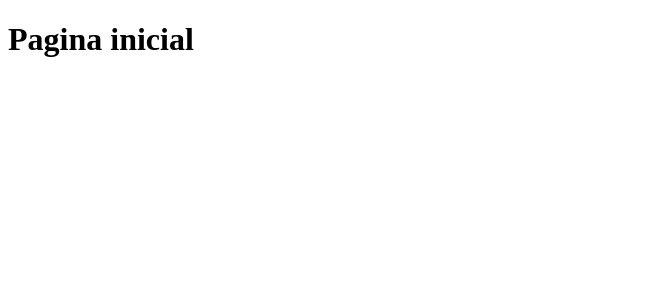
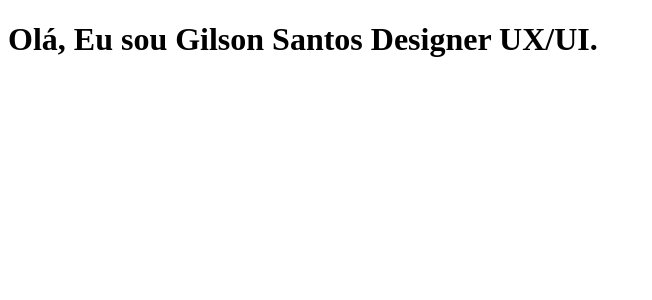
Before and after one commit to GilsonSantosUX/nextjs, a Next.js app: page / in a window 1280 px wide. Shown: the top 300 px of the page, without its empty margins (0-652 px from the left). Built offline with nearby package versions, Linux system fonts and the light colour scheme.

Commit message:
Rename title and page.

```diff
--- a/pages/index.js
+++ b/pages/index.js
@@ -1,5 +1,10 @@
 function Home(){
-    return <h1>Pagina inicial</h1>
+    return (
+        <>
+            <title>Gilson Santos UX</title>
+            <h1>Olá, Eu sou Gilson Santos Designer UX/UI.</h1>
+        </>
+    )
 }
 
 export default Home;
```
